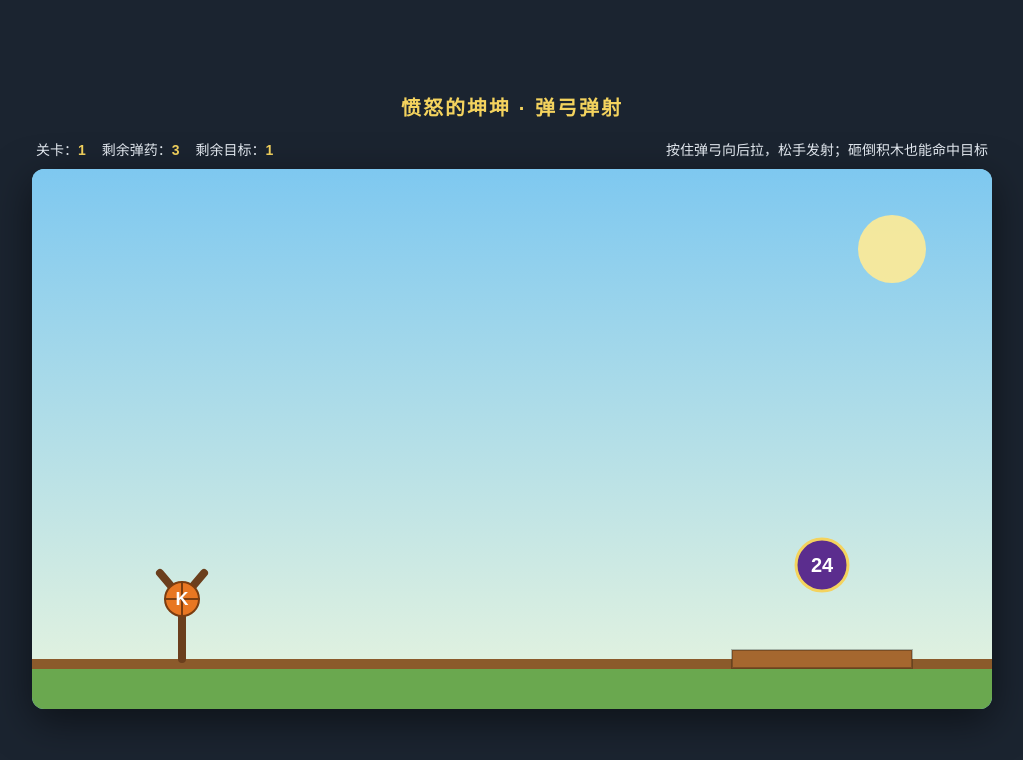
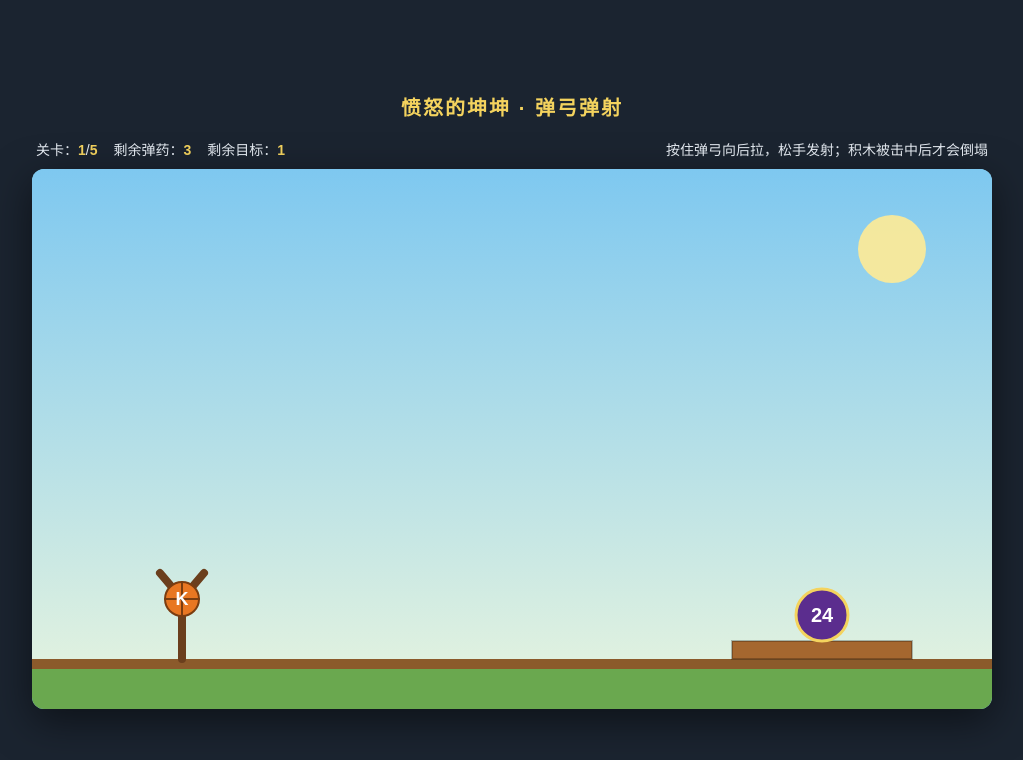
Before and after one commit to Curly-lollipop/angry-kunkun, a plain HTML site: page index.html in a window 1280 px wide. Shown: the whole page, without its empty margins (128-1151 px from the left). Drawn offline with Linux system fonts and the light colour scheme.

Commit message:
feat: 积木击中才解锁固定，扩展到5个关卡

```diff
--- a/index.html
+++ b/index.html
@@ -31,10 +31,10 @@
   <h1>愤怒的坤坤 · 弹弓弹射</h1>
   <div id="wrap">
     <div id="bar">
-      <span>关卡：<b id="lv">1</b></span>
+      <span>关卡：<b id="lv">1</b>/<b id="lvTotal">5</b></span>
       <span>剩余弹药：<b id="ammo">3</b></span>
       <span>剩余目标：<b id="targets">1</b></span>
-      <span style="margin-left:auto">按住弹弓向后拉，松手发射；砸倒积木也能命中目标</span>
+      <span style="margin-left:auto">按住弹弓向后拉，松手发射；积木被击中后才会倒塌</span>
     </div>
     <div id="stage">
       <canvas id="cv" width="960" height="540"></canvas>
@@ -55,7 +55,6 @@
   const MAXPULL = 95;
   const G = 0.38;
 
-  // ---------- 音效（Web Audio，无需外部文件） ----------
   let AC = null;
   function initAudio() {
     if (!AC) AC = new (window.AudioContext || window.webkitAudioContext)();
@@ -90,21 +89,48 @@
   const sfxWin = () => [523, 659, 784, 1047].forEach((f, i) => tone(f, 0.22, 'sine', 0.2, i * 0.12));
   const sfxLose = () => [400, 320, 240].forEach((f, i) => tone(f, 0.25, 'triangle', 0.16, i * 0.15));
 
-  // ---------- 关卡数据 ----------
   const LEVELS = [
     {
       ammo: 3,
-      blocks: [ {x: 700, y: 430, w: 180, h: 18, type:'wood'} ],
-      targets: [ {x: 790, y: 396, r: 26, hp: 2} ]
+      blocks: [ {x: 700, y: 472, w: 180, h: 18, type:'wood'} ],
+      targets: [ {x: 790, y: 446, r: 26, hp: 2} ]
     },
     {
       ammo: 3,
       blocks: [
-        {x: 660, y: 450, w: 30, h: 40, type:'stone'},
-        {x: 660, y: 410, w: 160, h: 18, type:'wood'},
-        {x: 720, y: 360, w: 30, h: 50, type:'stone'}
+        {x: 640, y: 450, w: 28, h: 40, type:'stone'},
+        {x: 820, y: 450, w: 28, h: 40, type:'stone'},
+        {x: 640, y: 432, w: 208, h: 18, type:'wood'}
       ],
-      targets: [ {x: 700, y: 376, r: 24, hp: 2}, {x: 800, y: 455, r: 24, hp: 2} ]
+      targets: [ {x: 744, y: 406, r: 24, hp: 2}, {x: 890, y: 466, r: 22, hp: 2} ]
+    },
+    {
+      ammo: 4,
+      blocks: [
+        {x: 720, y: 472, w: 120, h: 18, type:'wood'},
+        {x: 735, y: 454, w: 90, h: 18, type:'wood'},
+        {x: 748, y: 436, w: 64, h: 18, type:'wood'}
+      ],
+      targets: [ {x: 780, y: 410, r: 22, hp: 2}, {x: 870, y: 466, r: 22, hp: 2} ]
+    },
+    {
+      ammo: 4,
+      blocks: [
+        {x: 700, y: 472, w: 30, h: 18, type:'stone'},
+        {x: 760, y: 440, w: 30, h: 50, type:'stone'},
+        {x: 700, y: 422, w: 150, h: 18, type:'wood'}
+      ],
+      targets: [ {x: 730, y: 466, r: 22, hp: 2}, {x: 800, y: 396, r: 22, hp: 2} ]
+    },
+    {
+      ammo: 5,
+      blocks: [
+        {x: 620, y: 450, w: 28, h: 40, type:'stone'},
+        {x: 760, y: 450, w: 28, h: 40, type:'stone'},
+        {x: 620, y: 432, w: 168, h: 18, type:'wood'},
+        {x: 660, y: 472, w: 120, h: 18, type:'wood'}
+      ],
+      targets: [ {x: 688, y: 406, r: 22, hp: 2}, {x: 820, y: 466, r: 22, hp: 2}, {x: 890, y: 466, r: 22, hp: 2} ]
     }
   ];
 
@@ -115,6 +141,7 @@
   let blocks = [], targets = [], ammo = 3;
 
   const $lv = document.getElementById('lv');
+  const $lvTotal = document.getElementById('lvTotal');
   const $ammo = document.getElementById('ammo');
   const $targets = document.getElementById('targets');
   const overlay = document.getElementById('overlay');
@@ -128,11 +155,12 @@
     ammo = L.ammo;
     blocks = L.blocks.map(b => ({
       ...b, vx: 0, vy: 0, ang: 0, av: 0,
-      mass: b.type === 'stone' ? 3 : 1.2, landed: false
+      mass: b.type === 'stone' ? 3 : 1.2, landed: false, fixed: true
     }));
     targets = L.targets.map(t => ({...t, flash: 0}));
     ball = null;
     state = 'idle';
+    $lvTotal.textContent = LEVELS.length;
     updateHud();
     overlay.classList.add('hidden');
   }
@@ -196,6 +224,7 @@
   cv.addEventListener('touchend', e => { e.preventDefault(); endAim(); }, {passive:false});
 
   function stepBlock(b) {
+    if (b.fixed) return;
     b.vy += G;
     b.x += b.vx;
     b.y += b.vy;
@@ -205,9 +234,9 @@
       b.y = GROUND - half;
       if (!b.landed && Math.abs(b.vy) > 2) sfxLand();
       b.landed = true;
-      b.vy *= -0.25;
-      b.vx *= 0.8;
-      b.av *= 0.85;
+      b.vy *= -0.3;
+      b.vx *= 0.92;
+      b.av *= 0.92;
     } else {
       b.landed = false;
     }
@@ -216,6 +245,26 @@
     if (Math.abs(b.vx) < 0.02) b.vx = 0;
     if (Math.abs(b.av) < 0.002) b.av = 0;
     if (b.x < -300 || b.x > W + 300) b.vx = 0;
+  }
+
+  function overlap(a, b) {
+    return a.x < b.x + b.w && a.x + a.w > b.x &&
+           a.y < b.y + b.h && a.y + a.h > b.y;
+  }
+
+  function chainUnlock() {
+    for (const a of blocks) {
+      if (a.fixed) continue;
+      for (const b of blocks) {
+        if (!b.fixed) continue;
+        if (overlap(a, b)) {
+          b.fixed = false;
+          b.vx = a.vx * 0.7;
+          b.vy = a.vy * 0.7;
+          b.av += a.vx * 0.03;
+        }
+      }
+    }
   }
 
   function collideBlock(ball, blk) {
@@ -235,6 +284,7 @@
         ball.vy -= (1 + rest) * vn * uy;
         ball.vx *= 0.96; ball.vy *= 0.96;
         const impact = -vn;
+        blk.fixed = false;
         blk.vx += ux * impact * 0.9 / blk.mass;
         blk.vy += uy * impact * 0.9 / blk.mass;
         const rx = ball.x - (blk.x + blk.w / 2);
@@ -291,7 +341,9 @@
       else if (Math.abs(ball.vx) < 0.08 && ball.vy === 0 && ball.y >= GROUND - ball.r - 0.5) endBall();
     }
 
+    chainUnlock();
     for (const blk of blocks) stepBlock(blk);
+
     for (const blk of blocks) {
       for (const t of targets) {
         if (t.hp > 0 && rectCircle(blk, t)) {
@@ -322,7 +374,7 @@
     if (win) {
       sfxWin();
       ovTitle.textContent = '漂亮！全部命中';
-      ovText.textContent = level + 1 === LEVELS.length ? '你通过了全部关卡' : '准备进入下一关';
+      ovText.textContent = level + 1 === LEVELS.length ? '你通过了全部关卡！' : '准备进入下一关';
       ovBtn.textContent = level + 1 === LEVELS.length ? '再玩一次' : '下一关';
     } else {
       sfxLose();
```
